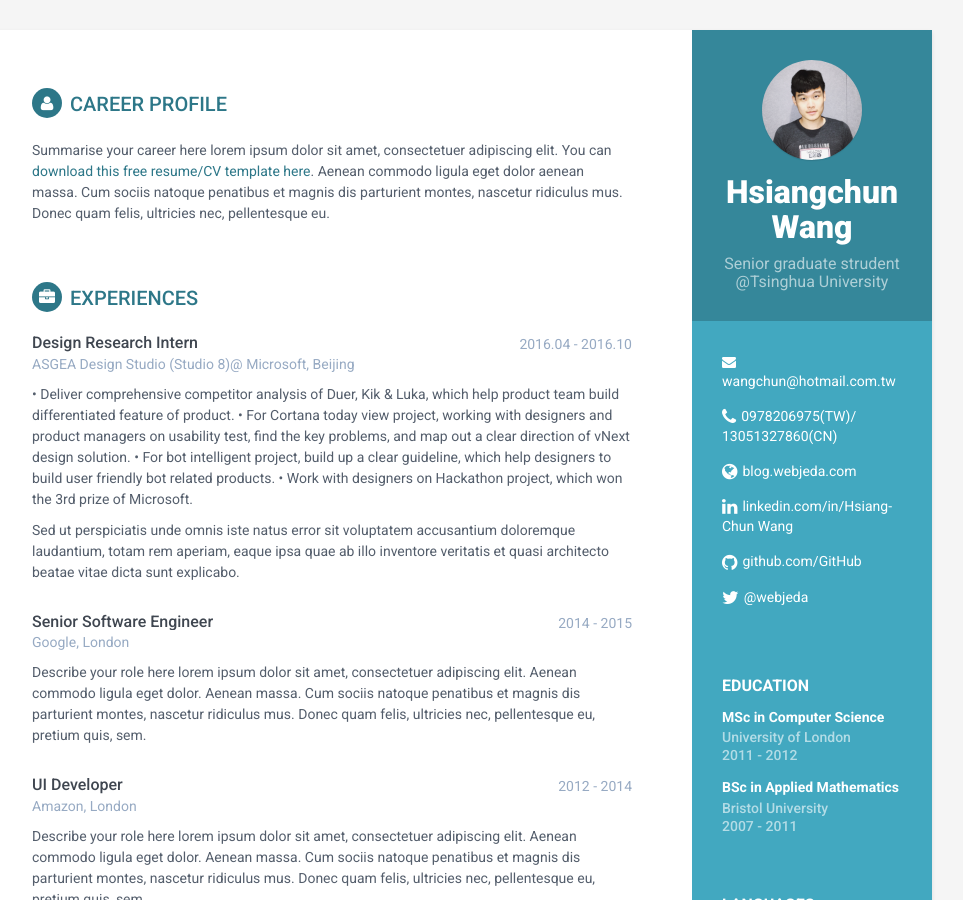
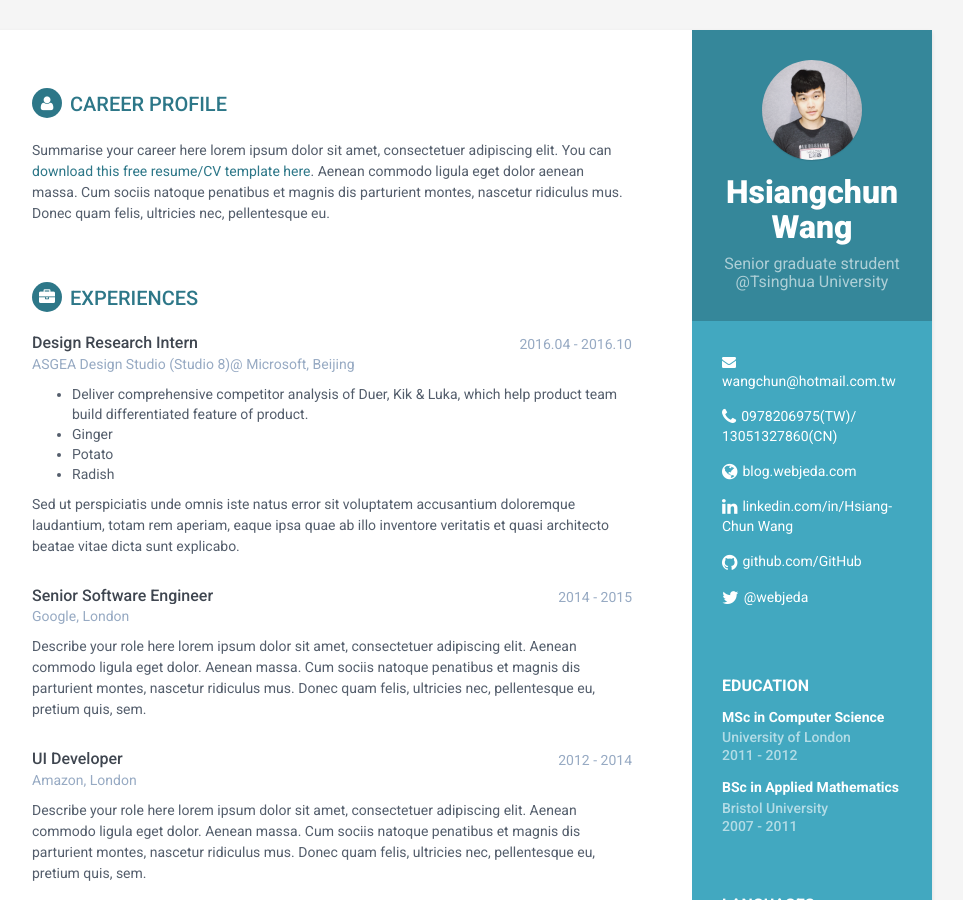
Before and after one commit to hsiangchunwang/hsiangchunwang.github.io, a Jekyll site: the page built from index.html, in a window 1280 px wide and 900 px high. Shown: the whole window, without its empty margins (188-1151 px from the left). Built offline with Jekyll 4.4.1, drawn with Linux system fonts in a browser that asks for light colours.

Commit message:
Update experience.html

```diff
--- a/_includes/experience.html
+++ b/_includes/experience.html
@@ -10,10 +10,12 @@
                         <div class="company">ASGEA Design Studio (Studio 8)@ Microsoft, Beijing</div>
                     </div><!--//meta-->
                     <div class="details">
-                        <p> • Deliver comprehensive competitor analysis of Duer, Kik & Luka, which help product team build differentiated feature of product.
-• For Cortana today view project, working with designers and product managers on usability test, find the key problems, and map out a clear direction of vNext design solution.
-• For bot intelligent project, build up a clear guideline, which help designers to build user friendly bot related products.
-• Work with designers on Hackathon project, which won the 3rd prize of Microsoft.</p>
+                           <ul type="disc">
+                              <li>Deliver comprehensive competitor analysis of Duer, Kik & Luka, which help product team build differentiated feature of product.</li>
+                              <li>Ginger</li>
+                              <li>Potato</li>
+                              <li>Radish</li>
+                           </ul>
                         <p>Sed ut perspiciatis unde omnis iste natus error sit voluptatem accusantium doloremque laudantium, totam rem aperiam, eaque ipsa quae ab illo inventore veritatis et quasi architecto beatae vitae dicta sunt explicabo. </p>
                     </div><!--//details-->
                 </div><!--//item-->
```
